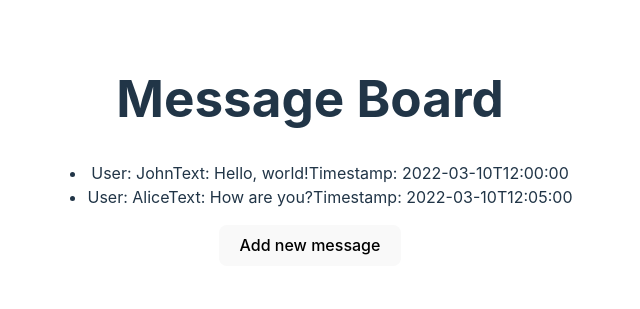
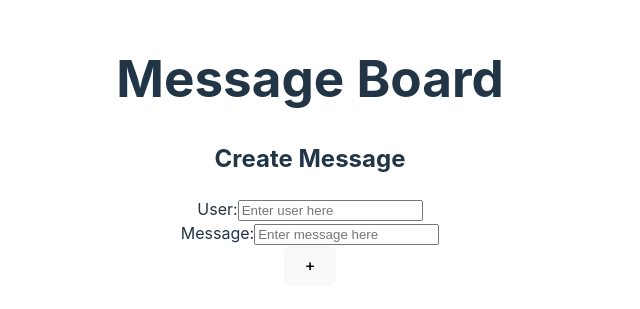
Before and after one commit to kauai-ian/minimessageboard, a React (Vite) app in the folder client/: page / in a window 1280 px wide. Shown: the part 249-558 px from the top of the page, without its empty margins (330-970 px from the left). Built offline with nearby package versions, Linux system fonts and the light colour scheme.

Commit message:
messageForm and addMessage

```diff
--- a/client/src/App.tsx
+++ b/client/src/App.tsx
@@ -3,36 +3,23 @@ import "./App.css";
 // import axios from "axios";
 import MessageList from "./components/MessageList";
 import { MessageProps } from "./components/Message";
+import MessageForm from "./components/MessageForm";
 
 // set API for messageBoard
 // const API_MessageBoard = "http://localhost:3000/messageBoard";
 
 function App() {
-  const [messageBoard, setMessageBoard] = useState<MessageProps[]>([
-    {
-      id: "1",
-      user: "John",
-      text: "Hello, world!",
-      timestamp: "2022-03-10T12:00:00",
-    },
-    {
-      id: "2",
-      user: "Alice",
-      text: "How are you?",
-      timestamp: "2022-03-10T12:05:00",
-    },
-  ]);
+  const [messageBoard, setMessageBoard] = useState<MessageProps[]>([  ]);
 
   // useEffect to fetchData
 
   //render items function maps over the message board for each message it displays the message data
 
-  const additem = (newItem: MessageProps) => {
-    if (newItem) {
-      const timestamp = new Date(Date.now()).toISOString();
-      newItem.timestamp = timestamp;
-      const updatedMessageBoard = [...messageBoard, newItem]; // add the new item to the existing mb array
-      setMessageBoard(updatedMessageBoard); //update state
+  const addMessage = ( message: string, user: string) => {
+    const timestamp = new Date().toISOString()
+    const id = timestamp
+    if (message) {
+      setMessageBoard([...messageBoard, { id, message, user, timestamp}]); //update state
     }
   };
   // TODO: render items function
@@ -44,19 +31,8 @@ function App() {
       {/* message list and inside it the messages */}
       <h1>Message Board</h1>
       <MessageList messageBoard={messageBoard} />
-      {/* form & button to add new message */}
-      <button
-        onClick={() =>
-          additem({
-            id: Date.now().toString(),
-            user: "Jane",
-            text: "New message",
-            timestamp: "",
-          })
-        }
-      >
-        Add new message
-      </button>
+      <MessageForm addMessage={addMessage}/>
+
     </>
   );
 }
--- a/client/src/components/Message.tsx
+++ b/client/src/components/Message.tsx
@@ -1,24 +1,26 @@
 // representation of an individual message
 
+import React from "react";
 import capFrstLtr from "../helpers/CapFirstLtr";
 
 export type MessageProps = {
   id: string;
   user: string;
-  text: string;
+  message: string;
   timestamp: string;
 };
 
 // user, text, timestamp
 
-const Message = ({ id, user, text, timestamp }: MessageProps) => {
+const Message: React.FC<MessageProps> = ({ id, user, message, timestamp }) => {
   return (
     <>
       <li className="message">
         <div key={id}>
           <span>User: {user}</span>
-          <span>Text: {capFrstLtr(text)}</span>
+          <span>Message: {capFrstLtr(message)}</span>
           <span>Timestamp: {timestamp}</span>
+
         </div>
       </li>
     </>
--- a/client/src/components/MessageForm.tsx
+++ b/client/src/components/MessageForm.tsx
@@ -1,24 +1,61 @@
 // Enables users to compose and submit new messages
 
-import { useState } from "react";
-import {Message, MessageProps} from "./Message";
+import React, { useState } from "react";
 
 export type MessageFormProps = {
+  addMessage: ( text: string, user: string) => void;
+};
 
-}
+const MessageForm: React.FC<MessageFormProps> = ({ addMessage }) => {
+  const [message, setMessage] = useState("");
+  const [user, setUser] = useState("");
 
-const MessageForm = ({addItem}) => {
-const [newItem, setNewItem] = useState("")
-const handleSubmit = (e) => {
+  const handleSubmit = (e: React.FormEvent<HTMLFormElement>) => {
     e.preventDefault();
-    if(newItem === "") return
-    addItem(newItem)
-    setNewItem("")
-}
+    if (message === "" || user === "") return;
+    addMessage( message, user);
+    setMessage("");
+    setUser("");
+  };
 
-    return (
-        <>
+  return (
+    <>
+      <section className="form-section">
+        <h2>Create Message</h2>
+        <form
+          action=""
+          onSubmit={handleSubmit}
+          className="new-message-form"
+          name="new-message-form"
+        >
+          <div className="form-row">
+            <label htmlFor="user">User:</label>
+            <input
+              type="text"
+              name="user"
+              id={Date.now().toString()}
+              placeholder="Enter user here"
+              value={user}
+              onChange={(e) => setUser(e.target.value)}
+            />
+          </div>
+          <div className="form-row">
+            <label htmlFor="message">Message:</label>
+            <input
+              type="text"
+              name="message"
+              id={Date.now().toString()}
+              placeholder="Enter message here"
+              value={message}
+              onChange={(e) => setMessage(e.target.value)}
+            />
+          </div>
 
-        </>
-    )
-}
+          <button className="btn">+</button>
+        </form>
+      </section>
+    </>
+  );
+};
+
+export default MessageForm;
```
